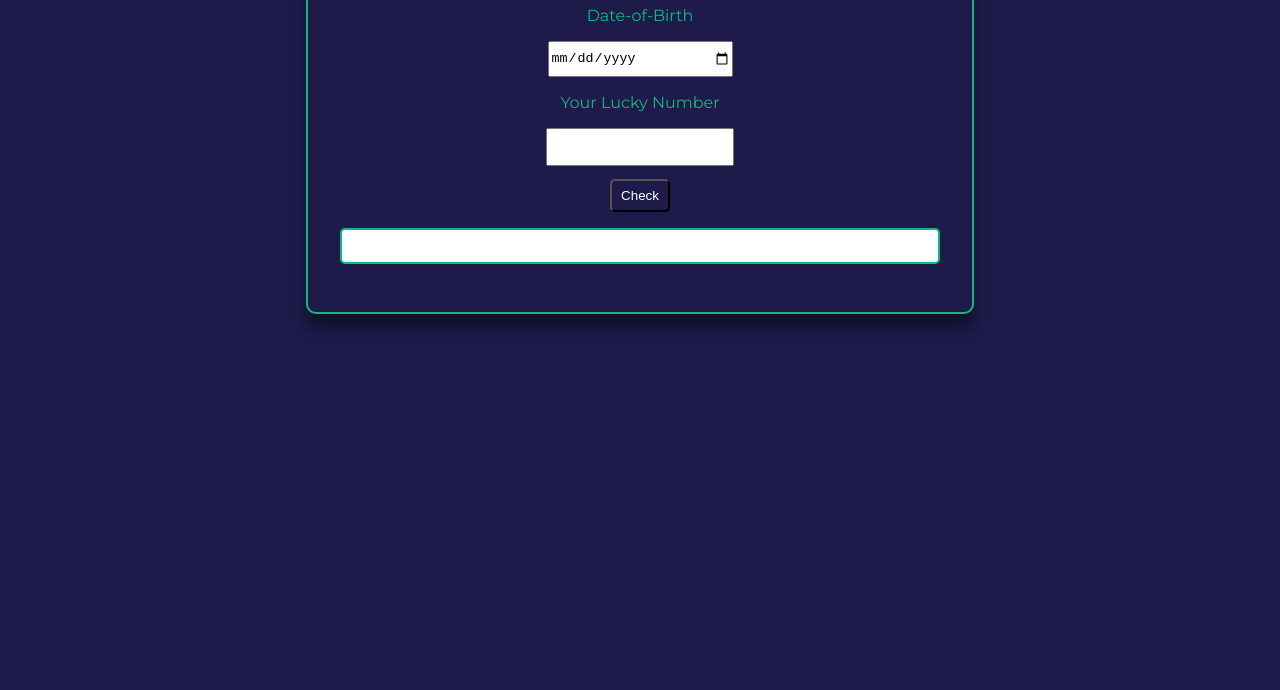
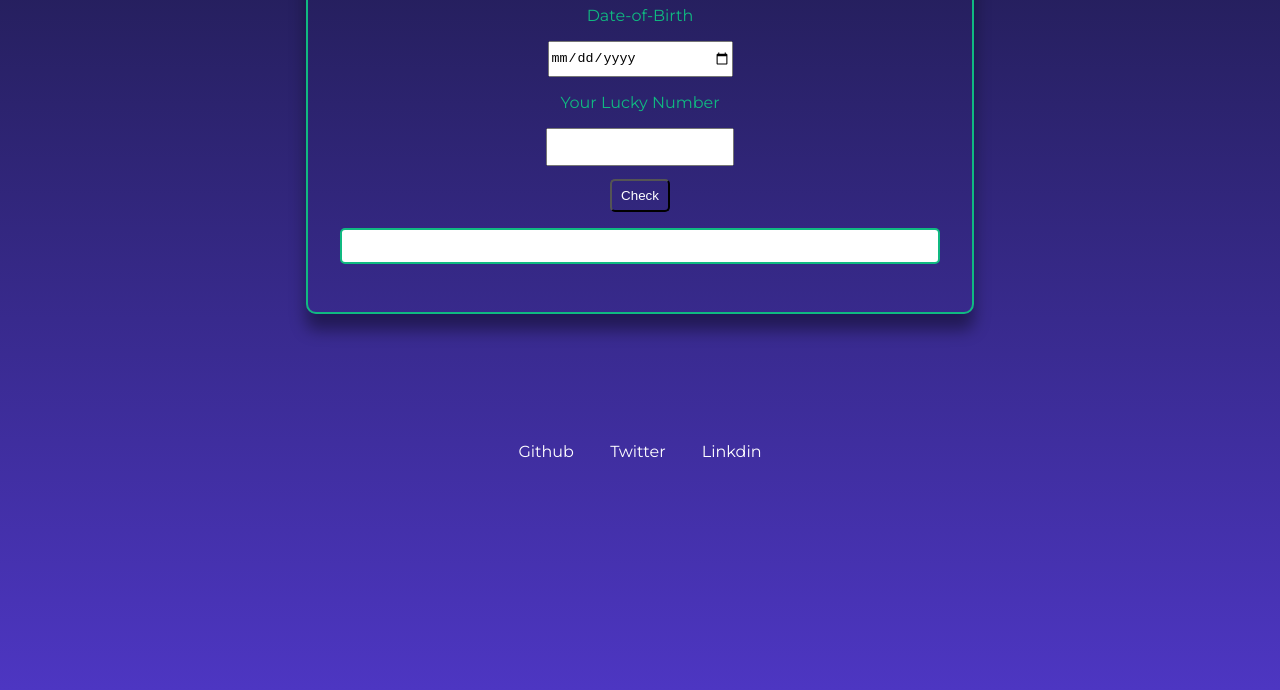
Before and after one commit to Vipul-Bhardwaj777/Lucky-birthday, a plain HTML site: page index.html in a window 1280 px wide. Shown: the part 142-832 px from the top of the page. Before the commit the page ends 800 px from the top, so only its background shows below. Drawn offline with Linux system fonts and the light colour scheme.

Commit message:
socials added

```diff
--- a/index.html
+++ b/index.html
@@ -20,6 +20,23 @@
 
 
     </div>
+
+    <footer>
+        <ul>
+            <li class="list-inline">
+                <a class="link" href="https://github.com/Vipul-Bhardwaj777">Github</a>
+            </li>
+
+            <li class="list-inline">
+                <a class="link" href="https://twitter.com/Vipul__777">Twitter</a>
+            </li>
+
+            <li class="list-inline">
+                <a class="link" href="https://www.linkedin.com/in/vipul-bhardwaj-444888207/">Linkdin</a>
+            </li>
+        </ul>
+    </footer>
+
     <script src="app.js" type="text/javascript"> </script>
 </body>
 
--- a/styles.css
+++ b/styles.css
@@ -9,8 +9,9 @@ body {
     padding: 0;
     margin: 0;
     font-family: "Montserrat", sans-serif;
-    background-color: var(--primary-dark);
+    background: linear-gradient(var(--primary-dark),rgb(77, 54, 194));
     color: var(--primary-green);
+    height: 100vh;
 }
 
 .container {
@@ -72,3 +73,36 @@ button:hover {
     cursor: pointer;
     background-color: var(--primary-green);
 }
+
+.link{
+    text-decoration:none;
+    padding:1em;
+    color:white;
+    font-family: inherit;
+
+
+}
+
+
+
+.link:hover{
+    font-weight: bold;
+}
+
+.link-active{
+    font-weight:bolder;
+}
+
+.list-inline{
+    display:inline;
+
+}
+
+footer ul{
+    padding-inline-start: 0px;
+    max-width: 600px;
+    text-align: center;
+    margin: 8em auto;
+
+
+}
```
